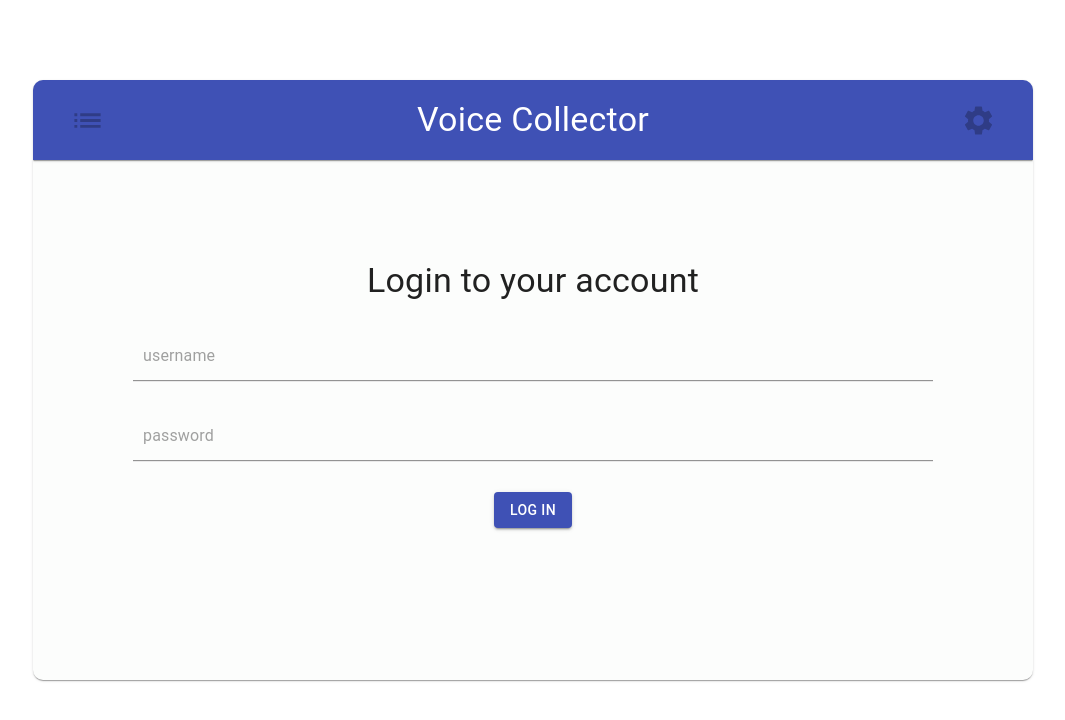
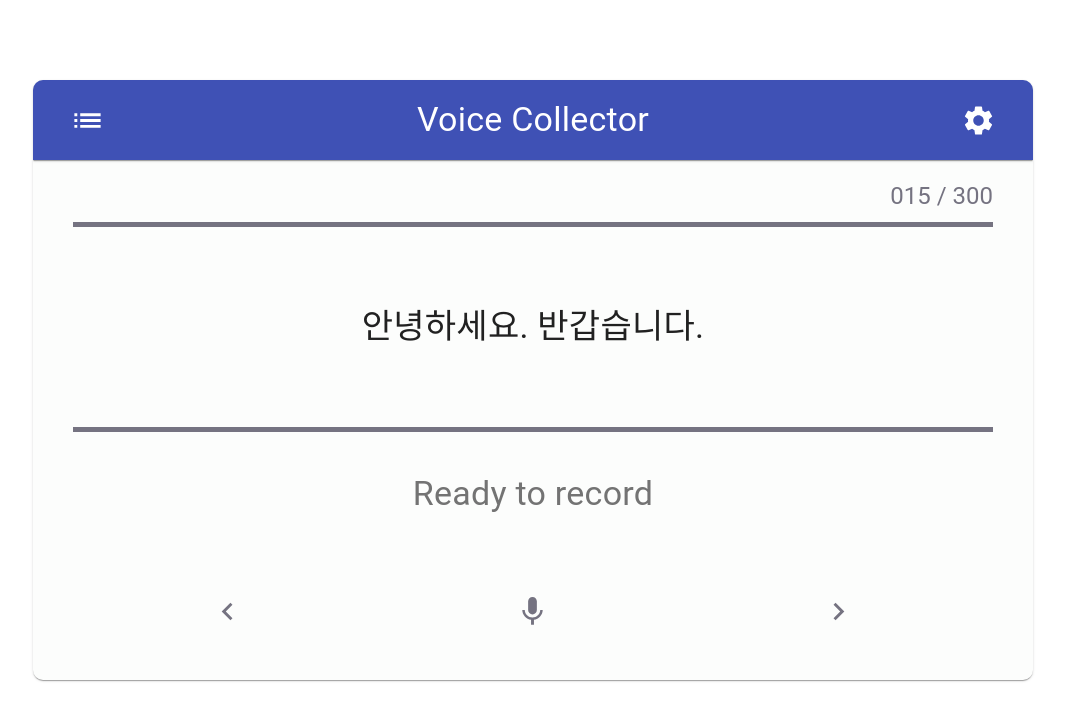
Before and after one commit to junkeon/voice_collector, a React (Create React App) app: page / in a window 1280 px wide. Shown: the top 720 px of the page, without its empty margins (107-1172 px from the left). Built offline with nearby package versions, Linux system fonts and the light colour scheme.

Commit message:
design initial point

```diff
--- a/src/App.js
+++ b/src/App.js
@@ -13,87 +13,18 @@ export default function SimpleCard() {
 
   const classes = useStyles();
 
-  const [sentList, setSentList] = useState([])
-  const [listBtn, setListBtn] = useState(true)
-  const [mode, setMode] = useState('login')
-  const [index, setIndex] = useState(0)
-
-  const [userInfo, setUserInfo] = useState({ user: '', passwd: '' })
-  const { user, passwd } = userInfo
-
-  const recipeUrl = "https://222.122.50.196:7584"
-  // const recipeUrl = '0.0.0.0:7584'
-
-  function onClick() {
-    if(user.length === 0 || passwd !== '1234'){
-      alert('Wrong user info')
-      return
-    }
-    setMode('show')
-    getScript(recipeUrl)
-    setListBtn(false)
-  }
-
-  function showContent() {
-    if (mode === 'login') {
-      return (<Login classes={classes}
-        user={user} passwd={passwd} userInfo={userInfo}
-        setUserInfo={setUserInfo}
-        onClick={onClick} />)
-    } else if (mode === 'show') {
-      return (<DisplayList
-        classes={classes}
-        sentList={sentList}
-        onClick={(id) => {
-          setIndex(id)
-          setMode('record')
-        }} />)
-    } else if (mode === 'record') {
-      return (<Record
-        recipeUrl={recipeUrl}
-        classes={classes}
-        sentList={sentList}
-        setSentList={setSentList}
-        index={index}
-        setIndex={setIndex}
-        user={user} />)
-    }
-  }
-
-  function getScript(recipeUrl) {
-    const postBody = {
-      'user': user
-    }
-    const requestMetadata = {
-      method: 'POST',
-      headers: {
-        'Content-Type': 'application/json'
-      },
-      body: JSON.stringify(postBody)
-    };
-
-    fetch(recipeUrl + '/get_text', requestMetadata)
-      .then(res => res.json())
-      .then(res => {
-        const tmpList = []
-        res['sent_list'].map(item => {
-          const sent = { id: item[0], text: item[1], done: item[2] }
-          tmpList.push(sent)
-        })
-        setSentList(tmpList)
-      })
-  }
-
+  const content1 = <Login classes={classes} />
+  const content2 = <DisplayList classes={classes} />
+  const content3 = <Record classes={classes}/>
 
   return (
     <>
       <Card className={classes.card}>
-        <NavBar classes={classes} onClick={() => { setMode('show') }} listBtn={listBtn} />
+        <NavBar classes={classes} />
         <CardContent className={classes.cardContent}>
-          {showContent()}
+          {content3}
         </CardContent>
       </Card>
     </>
-
   );
 }
--- a/src/components/DisplayList.js
+++ b/src/components/DisplayList.js
@@ -7,9 +7,9 @@ import MicIcon from '@material-ui/icons/Mic';
 
 import { ListSubheader, Typography } from '@material-ui/core';
 
-function ListItemLink({ item, onClick }) {
+function ListItemLink({ item }) {
     return (
-        <ListItem button style={{ marginTop: 3 }} onClick={()=>{onClick(item.id)}}>
+        <ListItem button style={{ marginTop: 3 }}>
             <ListItemIcon>
                 {item['done'] ? <MicIcon color='primary' /> : <MicIcon color='disabled' />}
             </ListItemIcon>
@@ -18,7 +18,7 @@ function ListItemLink({ item, onClick }) {
     );
 }
 
-function DisplayList({ classes, sentList, onClick }) {
+function DisplayList({ classes}) {
     const subheaderStyle = {
         backgroundColor: 'white',
         textAlign: 'center',
@@ -26,13 +26,17 @@ function DisplayList({ classes, sentList, onClick }) {
         color: '#363488',
     }
 
+    const sentList = [
+        {id:0, text:'안녕하세요. 반갑습니다.', done:false}
+    ]
+
     const undoneNum = sentList.filter(item => !item.done).length
 
     return (
         <div className={classes.listContent}>
             <List component="nav">
                 <ListSubheader style={subheaderStyle}>Number of undone list : {undoneNum}</ListSubheader>
-                {sentList.map((item, idx) => { return <ListItemLink key={idx} item={item} onClick={onClick}/> })}
+                {sentList.map((item, idx) => { return <ListItemLink key={idx} item={item}/> })}
             </List>
         </div>
     )
--- a/src/components/Login.js
+++ b/src/components/Login.js
@@ -1,42 +1,24 @@
 import React from 'react';
 import { Button, Input, Typography } from '@material-ui/core';
 
-function Login({ classes, user, passwd, userInfo, setUserInfo, onClick }) {
-
-    const onChange = e => {
-        const { name, value } = e.target
-        setUserInfo({
-            ...userInfo,
-            [name]: value
-        })
-    }
+function Login({ classes }) {
 
     return (
-        <div className={classes.loginContent}
-            tabIndex={0}
-            onKeyDown={
-                e => {
-                    if (e.key === 'Enter') {
-                        onClick()
-                    }
-                }}>
+        <div className={classes.loginContent}>
             <Typography variant="h4" style={{ marginBottom: 30 }}>Login to your account</Typography>
             <form>
                 <Input type="text"
                     name="user"
                     placeholder="username"
                     className={classes.loginInput}
-                    value={user}
-                    onChange={onChange} />
+                    />
                 <Input type="password"
                     name="passwd"
                     placeholder="password"
                     className={classes.loginInput}
-                    value={passwd}
-                    onChange={onChange} />
+                    />
                 <Button variant="contained"
-                    color="primary"
-                    onClick={onClick}>Log in</Button>
+                    color="primary" >Log in</Button>
             </form>
         </div>
     )
--- a/src/components/NavBar.js
+++ b/src/components/NavBar.js
@@ -5,11 +5,11 @@ import { IconButton, Toolbar, AppBar, Typography } from '@material-ui/core';
 import ListIcon from '@material-ui/icons/List';
 import SettingsIcon from '@material-ui/icons/Settings';
 
-function NavBar({ classes, onClick, listBtn }) {
+function NavBar({ classes }) {
     return (
         <AppBar className={classes.appbar} elevation={1} >
             <Toolbar className={classes.toolbar}>
-                <IconButton color="inherit" aria-label="List" onClick={onClick} disabled={listBtn}>
+                <IconButton color="inherit" aria-label="List" >
                     <ListIcon fontSize="large" />
                 </IconButton>
                 <div className={classes.barTitle}>
@@ -17,7 +17,7 @@ function NavBar({ classes, onClick, listBtn }) {
                         Voice Collector
                     </Typography>
                 </div>
-                <IconButton color="inherit" aria-label="Setting" disabled={true}>
+                <IconButton color="inherit" aria-label="Setting">
                     <SettingsIcon fontSize="large" />
                 </IconButton>
             </Toolbar>
--- a/src/components/RecordDiv.js
+++ b/src/components/RecordDiv.js
@@ -8,187 +8,18 @@ import MicIcon from '@material-ui/icons/Mic';
 import { useReactMediaRecorder } from "react-media-recorder";
 import WaveSurfer from "wavesurfer.js";
 
-function Record({ recipeUrl, classes, sentList, setSentList, index, setIndex, user }) {
+function Record({ classes }) {
 
-    const media = useReactMediaRecorder({ audio: true, onStop: (a, b) => { setblob(b) } })
-    const [text, setText] = useState('')
-    const [recBtn, setRecBtn] = useState(true)
+    const sentList = [
+        {id:0, text:'안녕하세요. 반갑습니다.', done:false}
+    ]
 
-    const waveformRef = useRef();
-    const recMain = useRef();
-    const [blob, setblob] = useState('');
-
-    const [decBtnState, setDecState] = useState({ 'color': 'disabled', 'disabled': true })
-    const [iconColor, setIconColor] = useState('action')
-    const [incBtnState, setIncState] = useState({ 'color': 'inherit', 'disabled': false })
-
-    const [statusMSG, setStatusMSG] = useState("Ready to record")
-    const [statusVis, setStatusVis] = useState('block')
-    const [waveVis, setWavVis] = useState('none')
-
-    const totalNumber = sentList.length
-
-    useEffect(() => {
-        if (waveformRef.current && blob !== '') {
-            blobToBase64(recipeUrl, blob);
-            const wavesurfer = WaveSurfer.create({
-                container: waveformRef.current,
-                waveColor: 'blue',
-                barWidth: 2,
-                barMinHeight: 1,
-                cursorColor: 'transparent',
-                progressColor: 'blue',
-                // scrollParent:true
-            });
-
-            wavesurfer.loadBlob(blob);
-
-            return () => {
-                wavesurfer.destroy()
-            }
-        }
-    }, [blob]);
-
-    useEffect(() => {
-        if (text !== '') {
-            var check = window.confirm('음성 인식 결과 : \n' + text)
-            if (check) {
-                setSentList(sentList.map(item => item.id === index ? { ...item, done: true } : item))
-                changeSent('+')
-            }
-        }
-        setStatusMSG("Ready to record")
-        setStatusVis('block')
-        setWavVis('none')
-    }, [text])
-
-    useEffect(() => {
-        if (index === 0) {
-            setDecState({ 'color': 'disabled', 'state': true })
-        } else {
-            setDecState({ 'color': 'inherit', 'state': false })
-        }
-
-        if (index === sentList.length - 1) {
-            setIncState({ 'color': 'disabled', 'state': true })
-        } else {
-            setIncState({ 'color': 'inherit', 'state': false })
-        }
-    }, [index])
-
-    function blobToBase64(recipeUrl, blob) {
-        console.log('Connect to server...')
-        var reader = new FileReader();
-        reader.onload = function () {
-            var dataUrl = reader.result;
-            var base64 = dataUrl.split(',')[1];
-            sendToOffline(base64);
-            getScript(recipeUrl, base64, index, user, sentList[index].text)
-        };
-        reader.readAsDataURL(blob);
-    };
-
-    function sendToOffline(b64data) {
-        const recipeUrl = "https://ai-demo.tmaxos.com/xwpqe/restasr/"
-        const postBody = {
-            'uuid': 'restasr',
-            'data': b64data
-        }
-        const requestMetadata = {
-            method: 'POST',
-            headers: {
-                'Content-Type': 'application/json'
-            },
-            body: JSON.stringify(postBody)
-        };
-
-        fetch(recipeUrl, requestMetadata).then(res => res.json()).then(res => setText(res.text))
-    }
-
-    function getScript(recipeUrl, b64data, index, user, scp) {
-        const postBody = {
-            'user': user,
-            'blob': b64data,
-            'index': index,
-            'sent': scp,
-        }
-        const requestMetadata = {
-            method: 'POST',
-            headers: {
-                'Content-Type': 'application/json'
-            },
-            body: JSON.stringify(postBody)
-        };
-
-        fetch(recipeUrl + '/send_audio', requestMetadata)
-            .then(res => res.json())
-    }
-
-    function record() {
-        if (recBtn) {
-            media.startRecording();
-            setIconColor('secondary');
-            setStatusMSG('Recording...')
-            setStatusVis('block')
-            setWavVis('none')
-            setDecState({ 'color': 'disabled', 'state': true })
-            setIncState({ 'color': 'disabled', 'state': true })
-        } else {
-            media.stopRecording();
-            setIconColor('action');
-            setStatusMSG('Ready to record')
-            setStatusVis('none')
-            setWavVis('block')
-            if (index === 0) {
-                setDecState({ 'color': 'disabled', 'state': true })
-            } else {
-                setDecState({ 'color': 'inherit', 'state': false })
-            }
-
-            if (index === sentList.length - 1) {
-                setIncState({ 'color': 'disabled', 'state': true })
-            } else {
-                setIncState({ 'color': 'inherit', 'state': false })
-            }
-        }
-        setRecBtn(!recBtn);
-    }
-
-    function changeSent(direc) {
-        if (direc === '+') {
-            if (index < sentList.length - 1) {
-                setIndex(index + 1)
-            }
-        } else if (direc === '-') {
-            if (index > 0) {
-                setIndex(index - 1)
-            }
-        }
-        setIconColor('action');
-        setStatusMSG('Ready to record')
-        setStatusVis('block')
-        setWavVis('none')
-    }
+    const index = 0
 
     return (
-        <div className={classes.content}
-            ref={recMain}
-            tabIndex={0}
-            onKeyDown={
-                e => {
-                    if(e.key === 'ArrowLeft'){
-                        changeSent('-')
-                    } else if(e.key === 'ArrowRight'){
-                        changeSent('+')
-                    } else if(e.key === ' '){
-                        record()
-                    }
-                }}>
+        <div className={classes.content}>
             <div className={classes.index}>
-                <Typography variant="h5">
-                    {sentList[index].done ? <span style={{color:"#1232ff"}}>Done - </span> : ''}
-                    {index + 1} / {totalNumber}
-                </Typography>
+                <Typography variant="h5"> 015 / 300</Typography>
             </div>
             <div className={classes.parSentence}>
                 <div className={classes.sentence}>
@@ -198,34 +29,28 @@ function Record({ recipeUrl, classes, sentList, setSentList, index, setIndex, us
                 </div>
             </div>
             <div className={classes.visual}>
-                <div className={classes.status} style={{ display: statusVis }}>
-                    <Typography variant="h4">{statusMSG}</Typography>
+                <div className={classes.status}>
+                    <Typography variant="h4">Ready to record</Typography>
                 </div>
-                <div ref={waveformRef} className={classes.waveform} style={{ display: waveVis }}></div>
+                {/* <div ref={waveformRef} className={classes.waveform} style={{ display: waveVis }}></div> */}
             </div>
             <div className={classes.control}>
                 <Grid container spacing={2}>
                     <Grid item xs className={classes.grid}>
-                        <IconButton
-                            onClick={() => { changeSent('-') }}
-                            disabled={decBtnState['state']}>
+                        <IconButton>
                             <ChevronLeftIcon
                                 fontSize="large"
-                                className={classes.controlBtn}
-                                color={decBtnState['color']} />
+                                className={classes.controlBtn}/>
                         </IconButton>
                     </Grid>
                     <Grid item xs className={classes.grid}>
-                        <IconButton onClick={record}><MicIcon fontSize="large" className={classes.controlBtn} color={iconColor} /></IconButton>
+                        <IconButton ><MicIcon fontSize="large" className={classes.controlBtn} /></IconButton>
                     </Grid>
                     <Grid item xs className={classes.grid}>
-                        <IconButton
-                            onClick={() => { changeSent('+') }}
-                            disabled={incBtnState['state']}>
+                        <IconButton>
                             <ChevronRightIcon
                                 fontSize="large"
-                                className={classes.controlBtn}
-                                color={incBtnState['color']} />
+                                className={classes.controlBtn}/>
                         </IconButton>
                     </Grid>
                 </Grid>
```
